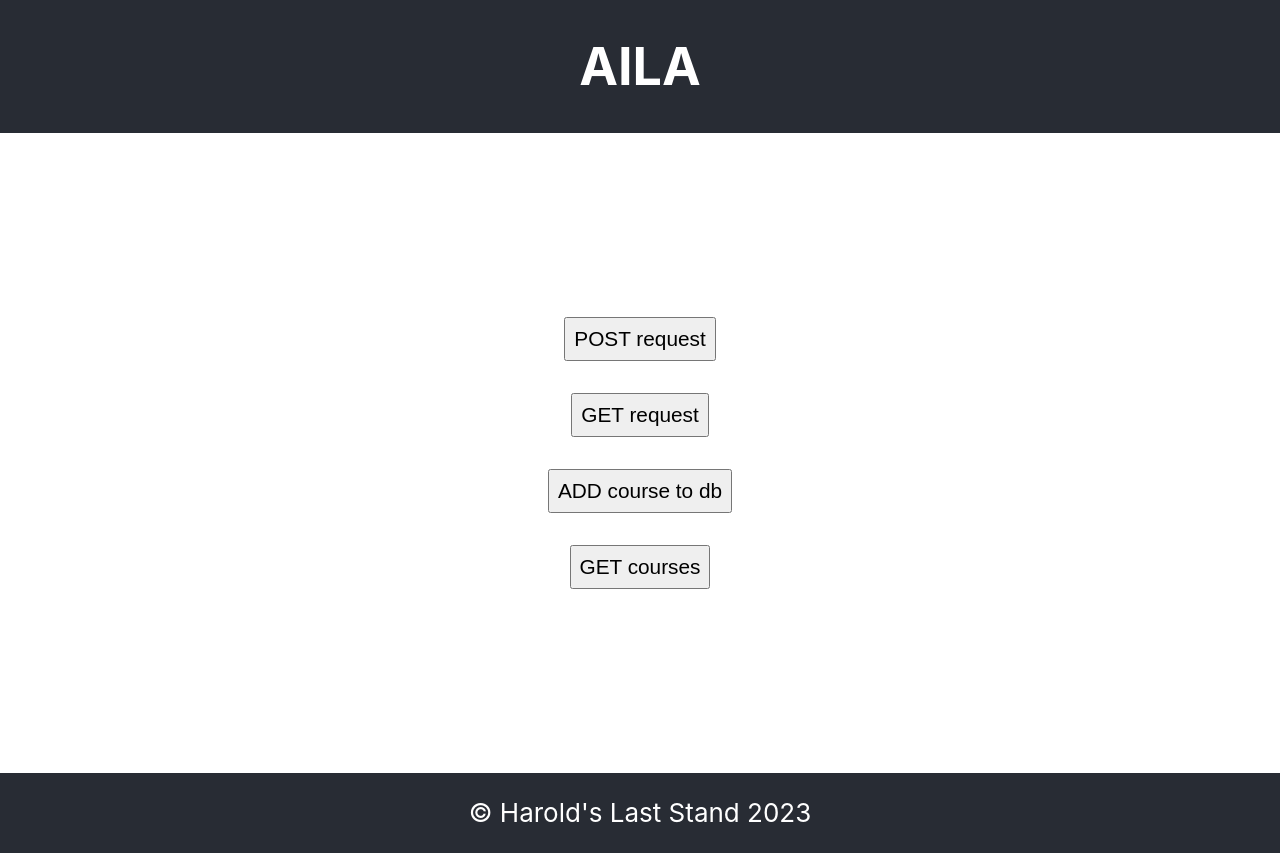
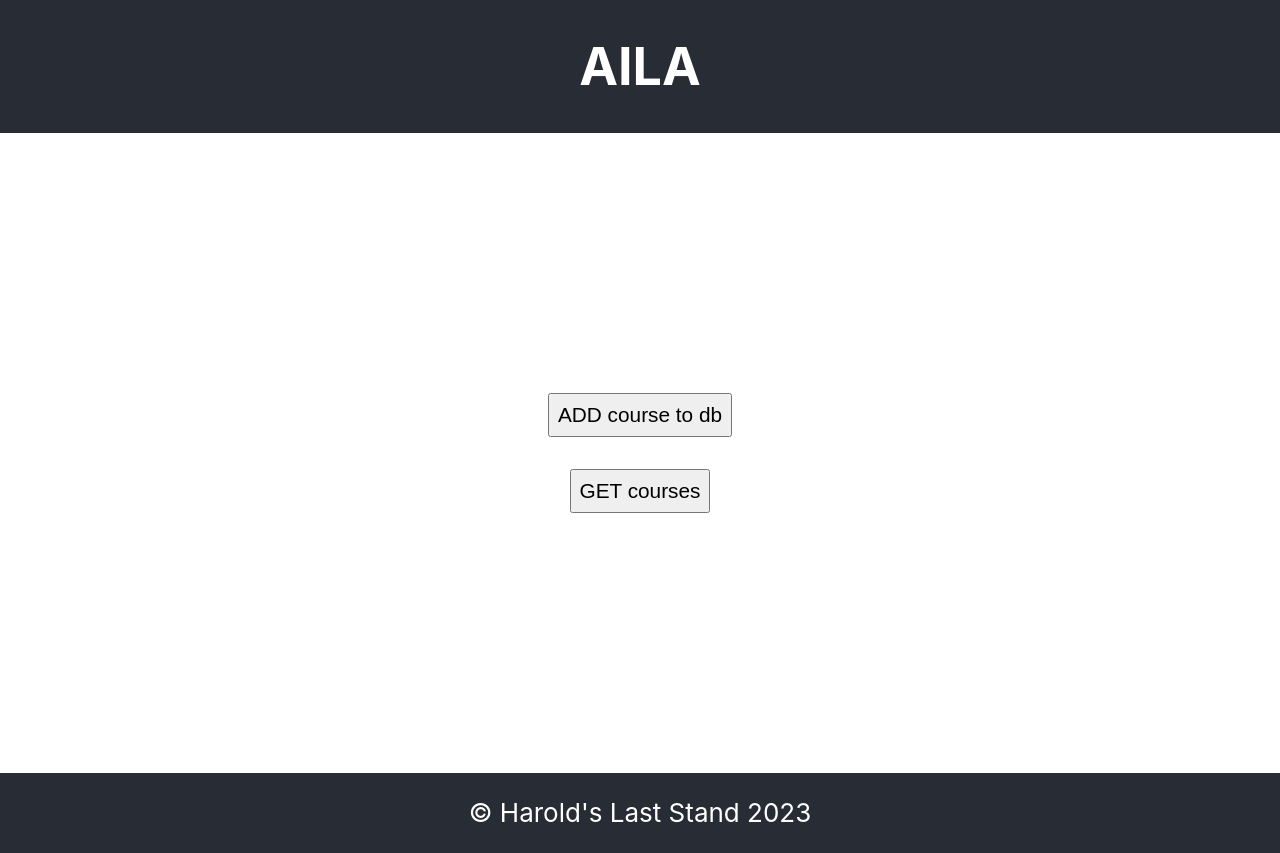
Before and after one commit to JonoShields-DI/04-project-2-aila-23t1-harold-s-last-stand, a React (Create React App) app in the folder client/: page / in a window 1280 px wide. Built offline with nearby package versions, Linux system fonts and the light colour scheme.

Commit message:
Remove test fetch requests and buttons to tidy files

```diff
--- a/client/src/App.js
+++ b/client/src/App.js
@@ -6,31 +6,18 @@ import api from "./api";
 const App = () => {
   const [addCourse, setAddCourse] = useState({});
   const [getCourses, setGetCourses] = useState({});
-  const [postRequest, setPostRequest] = useState({});
-  const [getRequest, setGetRequest] = useState([]);
 
   const handleNewCourse = async (e) => {
     e.preventDefault();
     const response = await api.addNewCourse();
-    setAddCourse(alert(response));
+    console.log(response);
+    setAddCourse(alert(JSON.stringify(response)));
   };
 
-  const handleGetCourses = async (e) => {
-    e.preventDefault();
+  const handleGetCourses = async () => {
     const response = await api.getCourses();
-    setGetCourses(alert(response));
-  };
-
-  const handlePostRequest = async (e) => {
-    e.preventDefault();
-    const response = await api.postRequest();
-    setPostRequest(alert(response));
-  };
-
-  const handleGetRequest = async (e) => {
-    e.preventDefault();
-    const response = await api.getRequest();
-    setGetRequest(alert(response));
+    console.log(response);
+    setGetCourses(JSON.stringify(response));
   };
 
   return (
@@ -40,22 +27,6 @@ const App = () => {
         <h1>AILA</h1>
       </header>
       <main className="main-container">
-        <button
-          className="button"
-          id={"button"}
-          value={postRequest}
-          onClick={handlePostRequest}
-        >
-          POST request
-        </button>
-        <button
-          className="button"
-          id={"button"}
-          value={getRequest}
-          onClick={handleGetRequest}
-        >
-          GET request
-        </button>
         <button
           className="button"
           id={"button"}
--- a/client/src/api.js
+++ b/client/src/api.js
@@ -1,33 +1,11 @@
 const api = {
-  // tests post requests to api (no db)
-  postRequest: async () => {
-    const response = await fetch(
-      // `http://localhost:5001/test`
-      `/test`,
-      {
-      method: "POST",
-      headers: {
-        Accept: "application/json",
-        "Content-Type": "application/json",
-      },
-    });
-    const result = await response.json();
-    const newTestMessage = result.message;
-    console.log(newTestMessage);
-    return newTestMessage;
-  },
-  // adds course to api db
-  addNewCourse: async (name, description, price) => {
+  addNewCourse: async () => {
     const course = {
-      name,
-      description,
-      price,
+      name: "Harold's Last Course",
+      description: "You thought you knew everything, didn't you?",
     };
 
-    const response = await fetch(
-      // `http://localhost:5001/`,
-      "/",
-      {
+    const response = await fetch(`http://localhost:5001/`, {
       method: "POST",
       headers: {
         Accept: "application/json",
@@ -35,39 +13,26 @@ const api = {
       },
       body: JSON.stringify(course),
     });
-
     const result = await response.json();
+    console.log(result);
     const newCourse = result;
-    console.log(newCourse);
     return newCourse;
   },
 
-  getCourses: async () => {
+  getCourses: async (body) => {
     const response = await fetch(
       // `http://localhost:5001`,
-      "/",
+      `/`,
       {
-      method: "GET",
-    });
+        method: "GET",
+        body: JSON.stringify(body),
+      }
+    );
     console.log(response);
     const result = await response.json();
-    const courses = result[0];
+    const courses = result;
     console.log(courses);
     return courses;
-  },
-
-  // tests get requests to api (no db)
-  getRequest: async () => {
-    const response = await fetch(
-      // `http://localhost:5001/test`,
-      `/test`,
-      {
-      method: "GET",
-    });
-    const result = await response.json();
-    const newTestMessage = result.message;
-    console.log(newTestMessage);
-    return newTestMessage;
   },
 };
 
```
